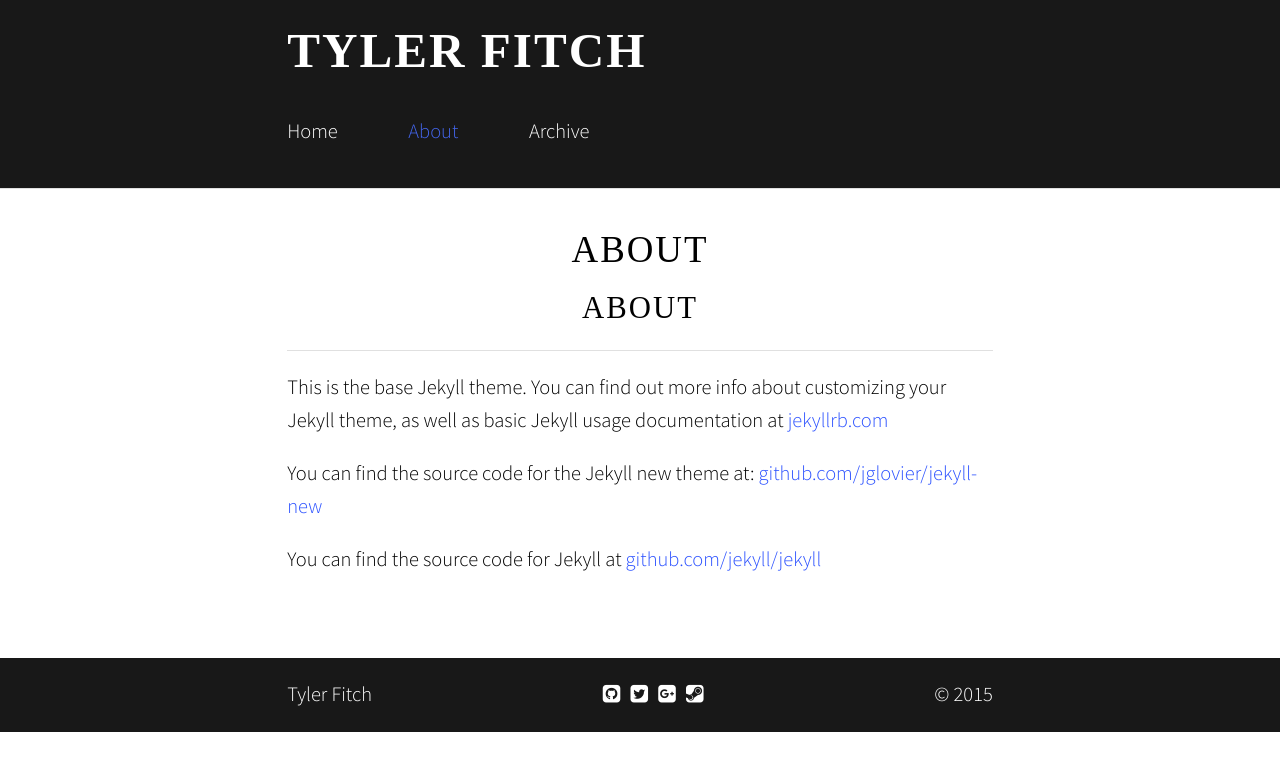
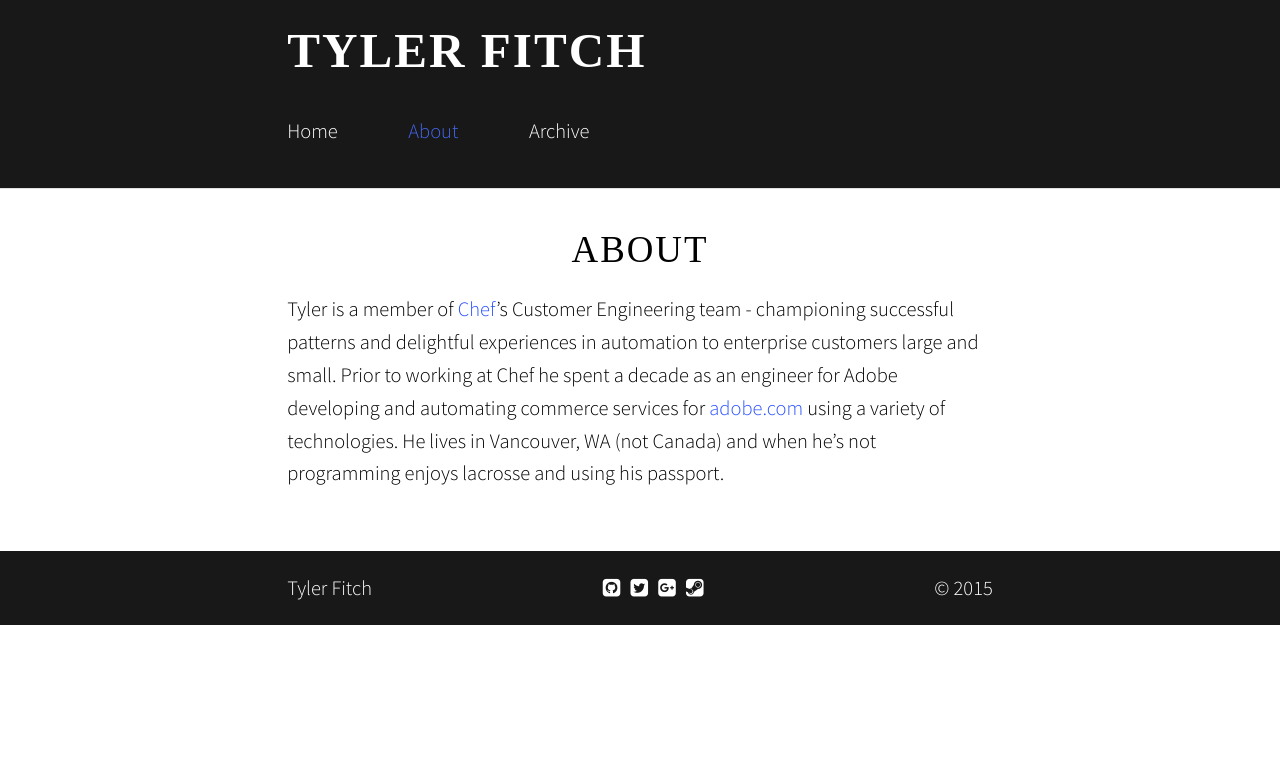
Before and after one commit to tfitch/tfitch.github.io, a Jekyll site: the page built from about.md, in a window 1280 px wide. Shown: the top 771 px of the page. Built offline with Jekyll 4.4.1, drawn with Linux system fonts in a browser that asks for light colours; nearby versions of some CDN libraries; some web fonts are replaced.

Commit message:
Changed About page to actually be about me.

```diff
--- a/about.md
+++ b/about.md
@@ -1,11 +1,6 @@
 ---
-layout: page
 title: About
 permalink: /about/
 ---
 
-This is the base Jekyll theme. You can find out more info about customizing your Jekyll theme, as well as basic Jekyll usage documentation at [jekyllrb.com](http://jekyllrb.com/)
-
-You can find the source code for the Jekyll new theme at: [github.com/jglovier/jekyll-new](https://github.com/jglovier/jekyll-new)
-
-You can find the source code for Jekyll at [github.com/jekyll/jekyll](https://github.com/jekyll/jekyll)
+Tyler is a member of [Chef](http://chef.io)’s Customer Engineering team - championing successful patterns and delightful experiences in automation to enterprise customers large and small.  Prior to working at Chef he spent a decade as an engineer for Adobe developing and automating commerce services for [adobe.com](http://www.adobe.com) using a variety of technologies.  He lives in Vancouver, WA (not Canada) and when he’s not programming enjoys lacrosse and using his passport.
```
